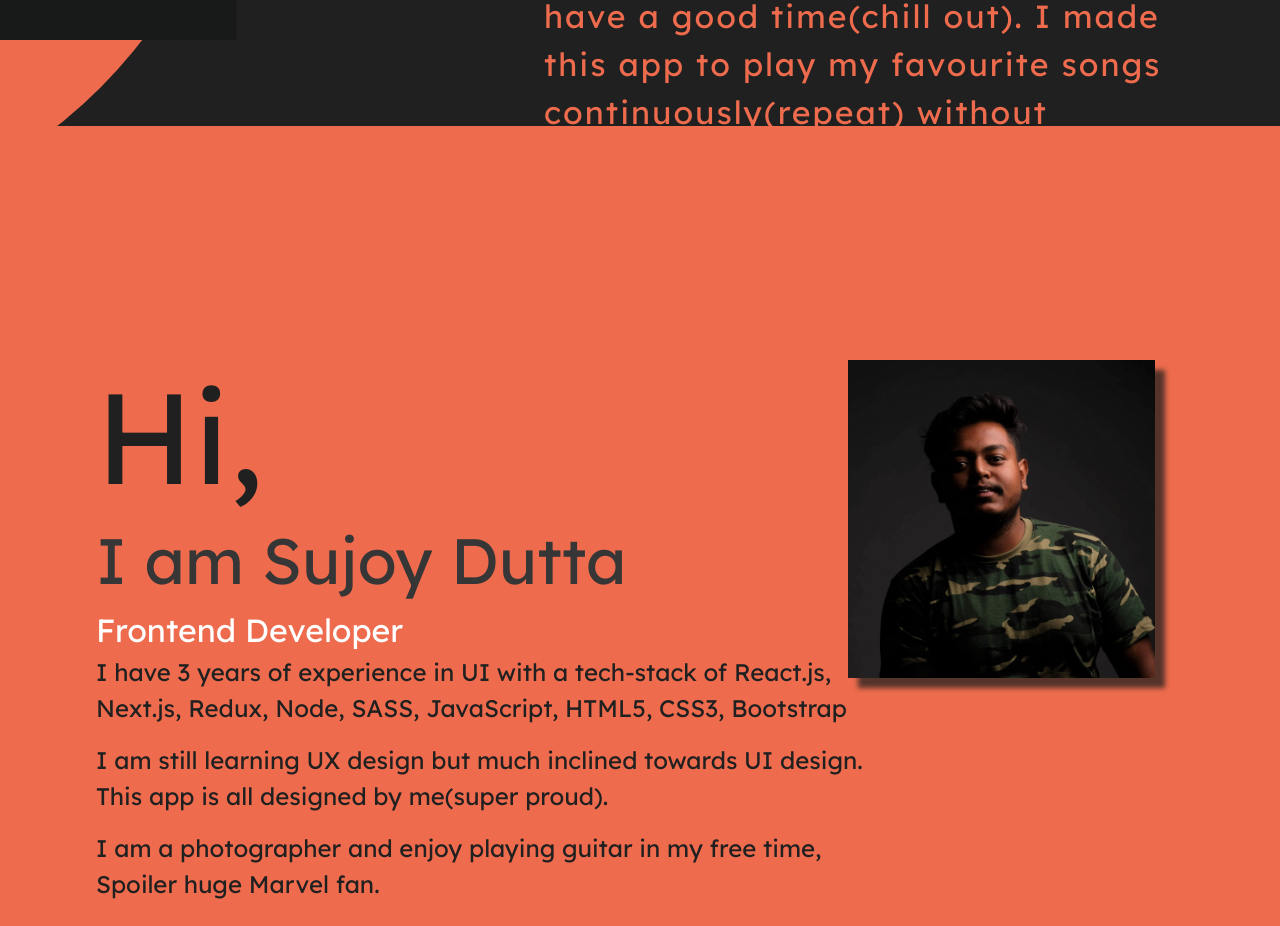
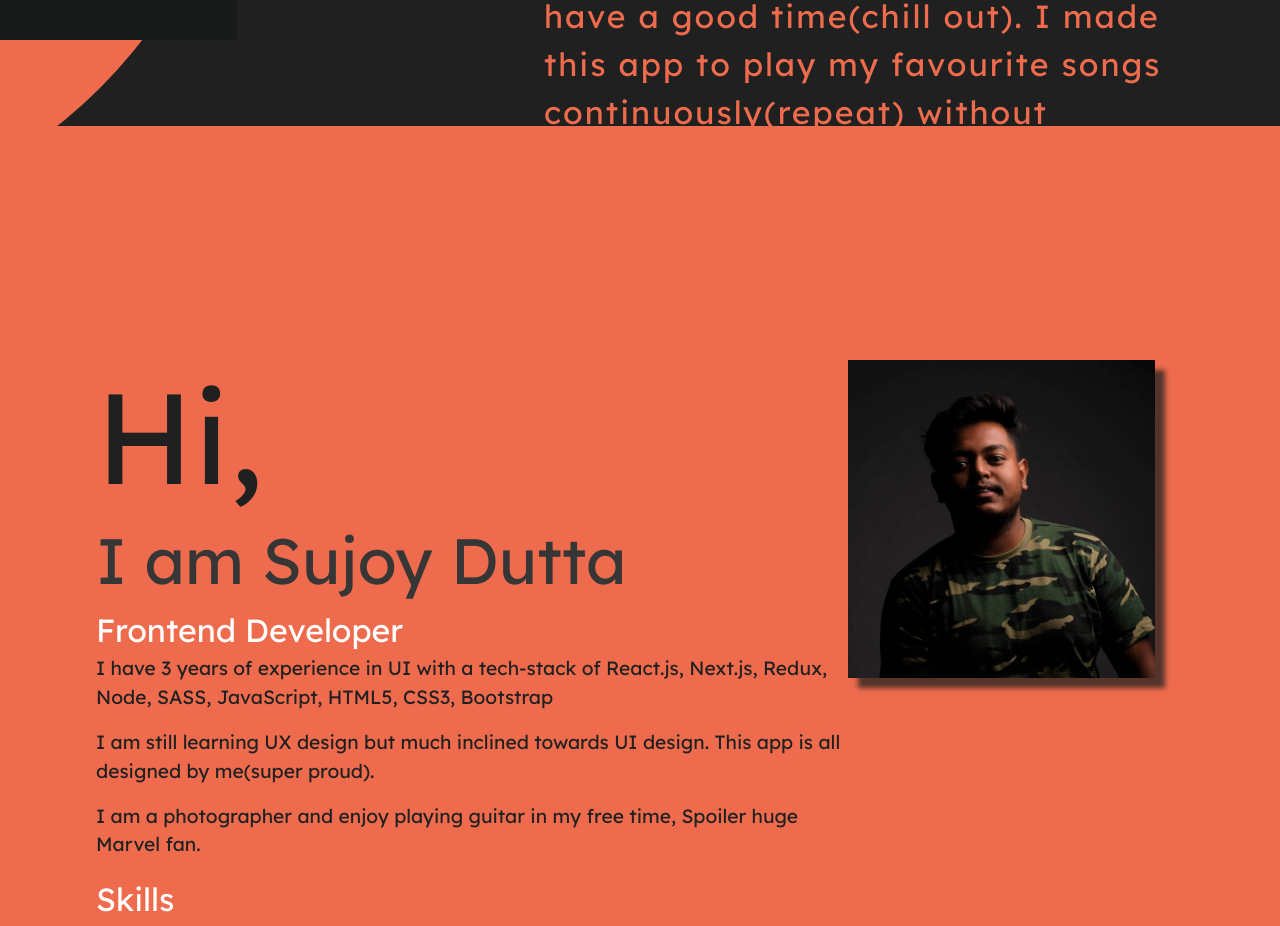
Before and after one commit to sujoyduttajad/BeatsUp, a React (Create React App) app: page /AboutUs in a window 1280 px wide. Shown: the part 760-1686 px from the top of the page. Built offline with nearby package versions, Linux system fonts and the light colour scheme; a web font is replaced by a local one.

Commit message:
created skills in profile section

```diff
--- a/src/pages/AboutUs.js
+++ b/src/pages/AboutUs.js
@@ -47,9 +47,30 @@ const AboutUs = () => {
                         I made this app to play my favourite songs continuously(repeat) without showing any adds or whatever.
                     </p>
                 </div>
+                </section>
 
+                <section className="bioData-container">
+                    <div className="bioData-intro">
+                        <h1>Hi,</h1>
+                        <h2>I am Sujoy Dutta</h2>
+                        <p>Frontend Developer</p>
+                        <p className="content">I have 3 years of experience in UI with a tech-stack of React.js, Next.js, Redux, Node,
+                            SASS, JavaScript, HTML5, CSS3, Bootstrap</p>
+                        <p className="content">I am still learning UX design but much inclined towards UI design.
+                            This app is all designed by me(super proud).</p>
+                        <p className="content">I am a photographer and enjoy playing guitar in my free time, Spoiler huge Marvel fan.</p>
+
+                        <p>Skills</p>
+                        <div>
+
+                        </div>
+                   </div>
+                   <div className="bioData-profile">
+                       <img src={Profile} alt="profile-pic" />
+                   </div>
                 </section>
-                <section className="bioData-container">
+
+                {/* <section className="bioData-container">
                     <div className="bioData-intro">
                         <h1>Hi,</h1>
                         <h2>I am Sujoy Dutta</h2>
@@ -63,7 +84,7 @@ const AboutUs = () => {
                    <div className="bioData-profile">
                        <img src={Profile} alt="profile-pic" />
                    </div>
-                </section>
+                </section> */}
 
         </div>
     )
--- a/src/styles/_aboutus.scss
+++ b/src/styles/_aboutus.scss
@@ -48,7 +48,7 @@ $LexenDeca: 'Lexend Deca', sans-serif;
     .content {
         color: #202020;
         margin-bottom: 1rem;
-        font-size: 1.5rem;
+        font-size: 1.2rem;
     }
 }
 
--- a/src/styles/_header.scss
+++ b/src/styles/_header.scss
@@ -193,36 +193,6 @@ nav {
     }
 }
 
-// .btn-about {
-//     font-family: ;
-// 	font-size: inherit;
-//     width: 9rem;
-// 	cursor: pointer;
-//     position: relative;
-//     left: 6rem;
-// 	display: inline-block;
-//     border: 0;
-//     border-radius: 25px;
-// 	margin: 5px;
-//     padding: 0.5rem;
-// 	text-transform: uppercase;
-// 	letter-spacing: 1px;
-// 	outline: none;
-// 	transition: all 0.3s;
-//     font-size: 14px;
-//     font-weight: 100;
-//     -webkit-transition: all 0.3s;
-// 	-moz-transition: all 0.3s;
-//     vertical-align: middle;
-
-//     span {
-//         padding-left: 0.8rem;
-//         font-size: 17px;
-//         text-decoration: none;
-//         font-weight: 100;
-//     }
-// }
-
 .btn-settings {
     font-family: $LexenDeca;
 	font-size: 14px;
@@ -258,6 +228,7 @@ nav {
     font-family: inherit;
 	font-size: inherit;
     width: 100%;
+    height: 100%;
 	cursor: pointer;
     position: relative;
     left: 8.8rem;
```
